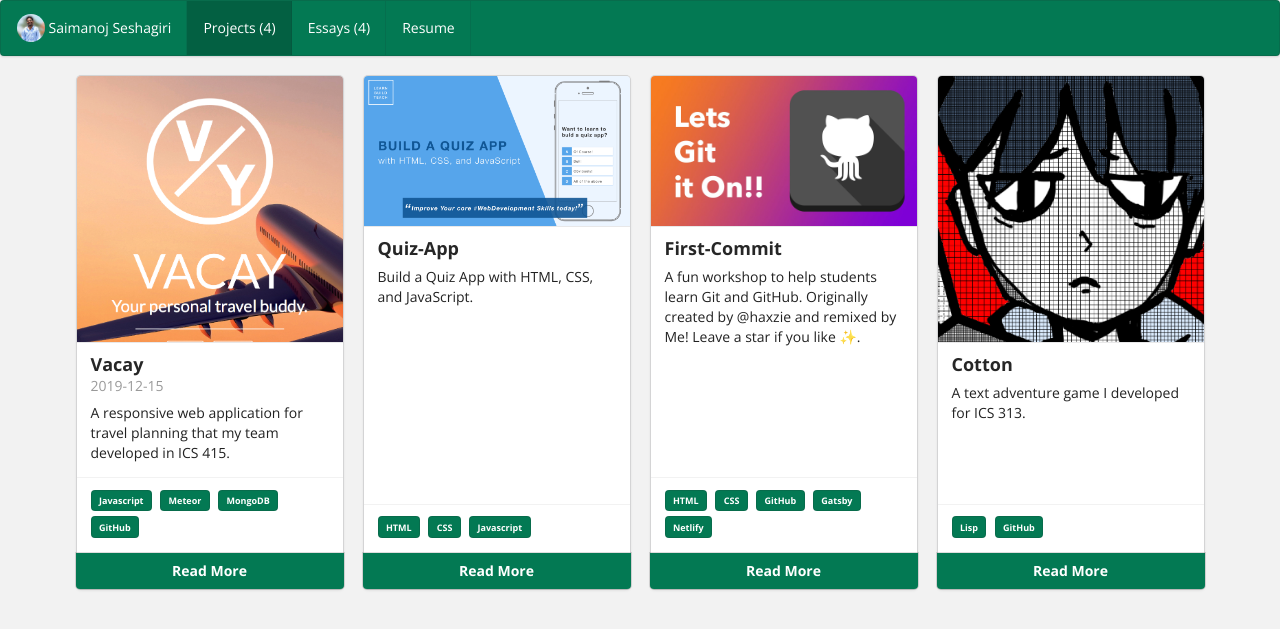
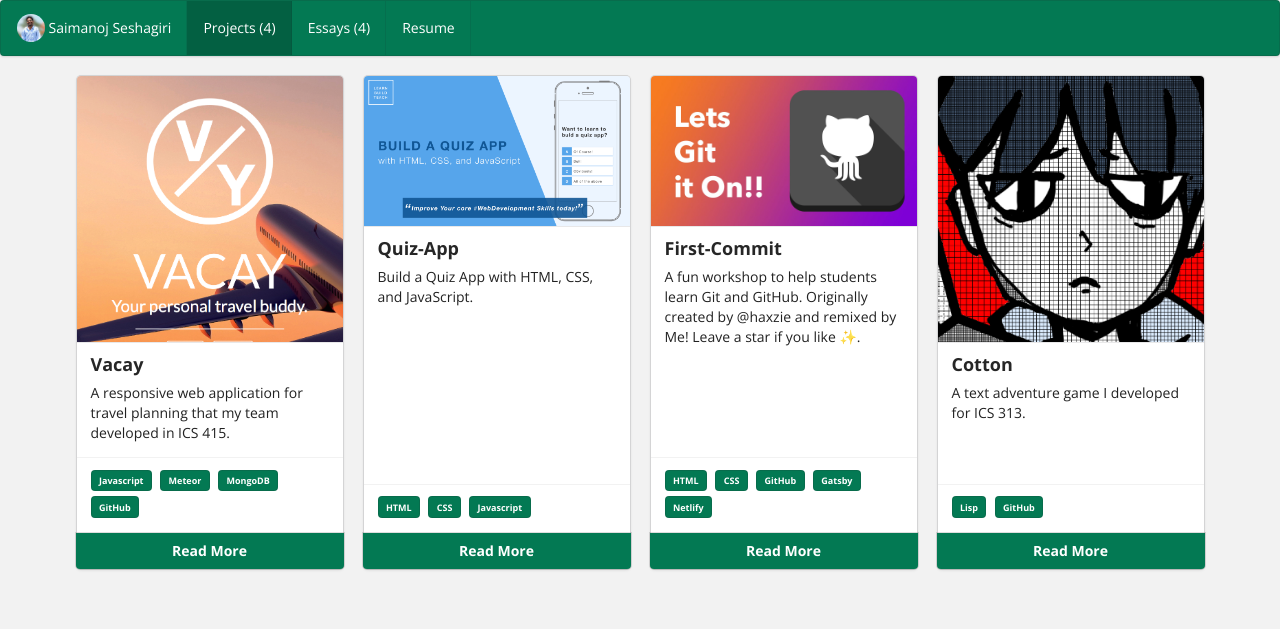
Before and after one commit to saimanoj75/saimanoj75kumar, a Jekyll site: the page built from projects/index.html, in a window 1280 px wide. Shown: the top 629 px of the page. Built offline with Jekyll 4.4.1, drawn with Linux system fonts in a browser that asks for light colours.

Commit message:
Update Vacay.md

```diff
--- a/projects/Vacay.md
+++ b/projects/Vacay.md
@@ -5,7 +5,7 @@ image: images/vacay-square.png
 title: Vacay
 permalink: projects/vacay
 # All dates must be YYYY-MM-DD format!
-date: 2019-12-15
+date:
 labels:
   - Javascript
   - Meteor
```
